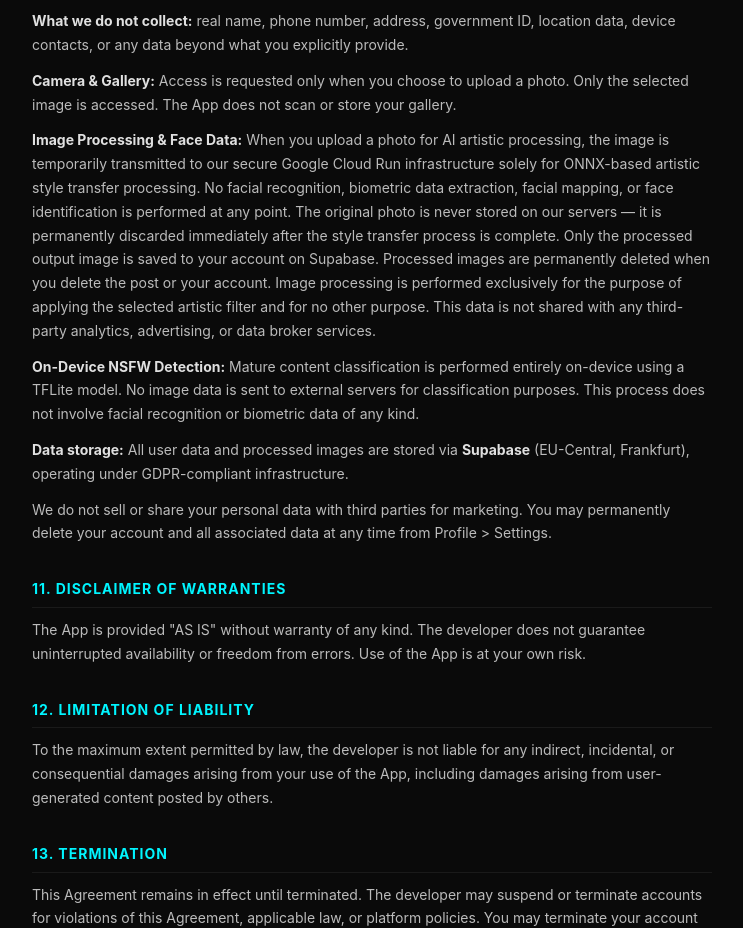
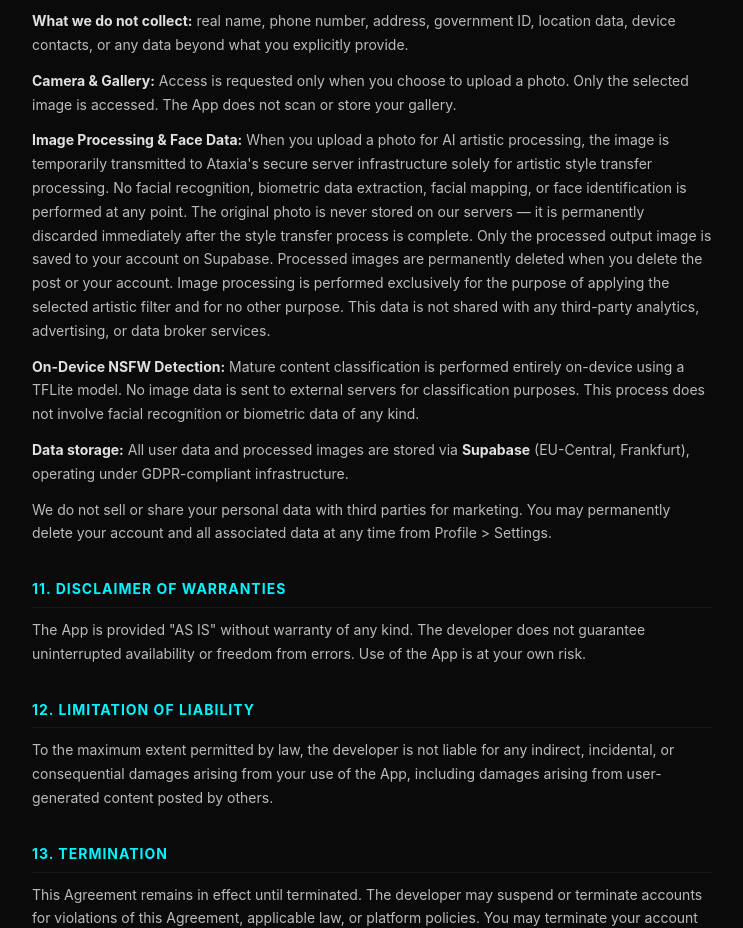
Before and after one commit to ataxiaa/repaint-legal, a plain HTML site: page index.html in a window 1280 px wide. Shown: the part 2504-3432 px from the top of the page, without its empty margins (268-1011 px from the left). Drawn offline with Linux system fonts and the light colour scheme.

Commit message:
Update image processing section for server details

```diff
--- a/index.html
+++ b/index.html
@@ -76,7 +76,7 @@
   <p><strong>What we do not collect:</strong> real name, phone number, address, government ID, location data, device contacts, or any data beyond what you explicitly provide.</p>
   <p><strong>Camera &amp; Gallery:</strong> Access is requested only when you choose to upload a photo. Only the selected image is accessed. The App does not scan or store your gallery.</p>
 
-  <p><strong>Image Processing &amp; Face Data:</strong> When you upload a photo for AI artistic processing, the image is temporarily transmitted to our secure Google Cloud Run infrastructure solely for ONNX-based artistic style transfer processing. No facial recognition, biometric data extraction, facial mapping, or face identification is performed at any point. The original photo is never stored on our servers — it is permanently discarded immediately after the style transfer process is complete. Only the processed output image is saved to your account on Supabase. Processed images are permanently deleted when you delete the post or your account. Image processing is performed exclusively for the purpose of applying the selected artistic filter and for no other purpose. This data is not shared with any third-party analytics, advertising, or data broker services.</p>
+  <p><strong>Image Processing &amp; Face Data:</strong> When you upload a photo for AI artistic processing, the image is temporarily transmitted to Ataxia's secure server infrastructure solely for artistic style transfer processing. No facial recognition, biometric data extraction, facial mapping, or face identification is performed at any point. The original photo is never stored on our servers — it is permanently discarded immediately after the style transfer process is complete. Only the processed output image is saved to your account on Supabase. Processed images are permanently deleted when you delete the post or your account. Image processing is performed exclusively for the purpose of applying the selected artistic filter and for no other purpose. This data is not shared with any third-party analytics, advertising, or data broker services.</p>
 
   <p><strong>On-Device NSFW Detection:</strong> Mature content classification is performed entirely on-device using a TFLite model. No image data is sent to external servers for classification purposes. This process does not involve facial recognition or biometric data of any kind.</p>
 
```
